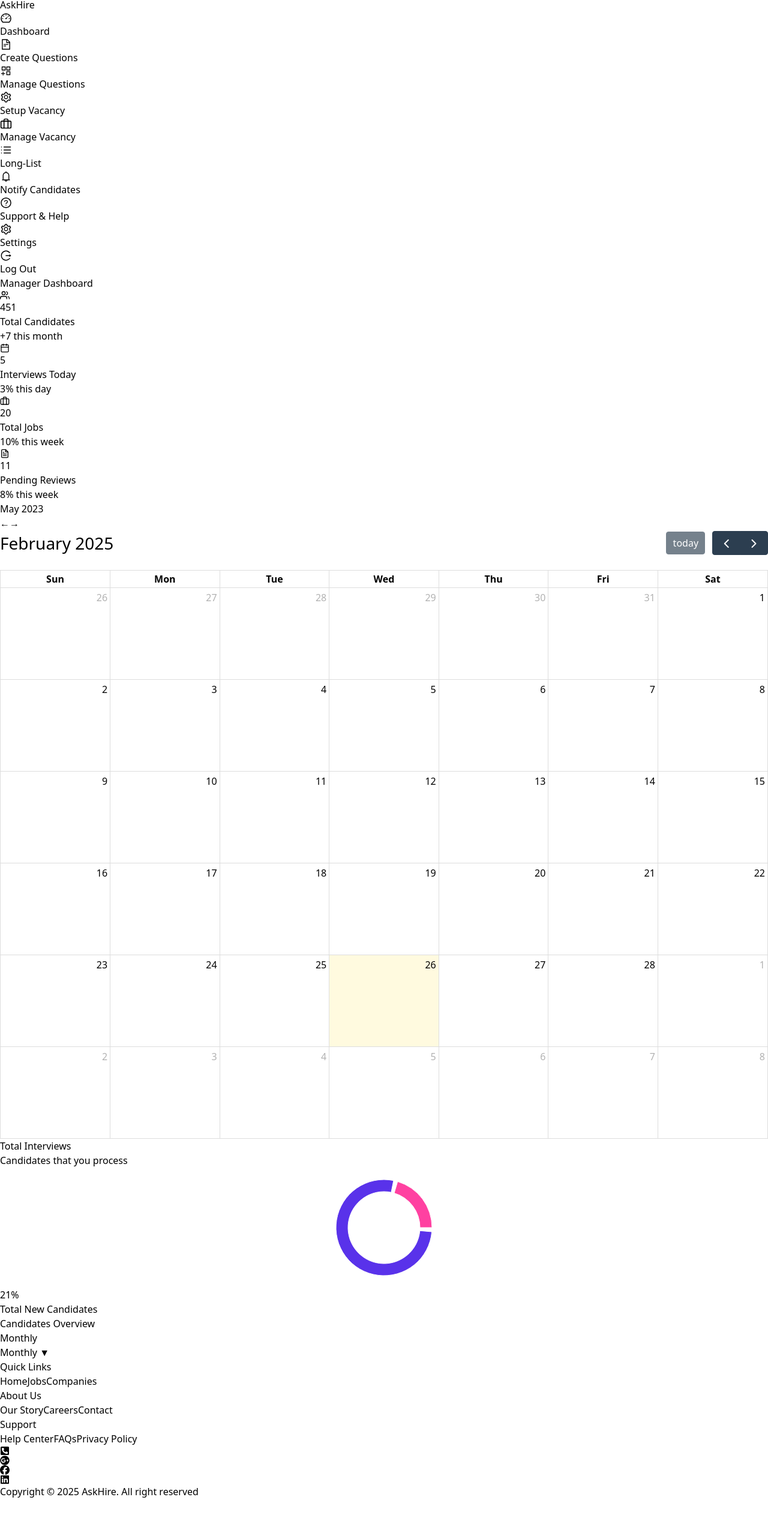
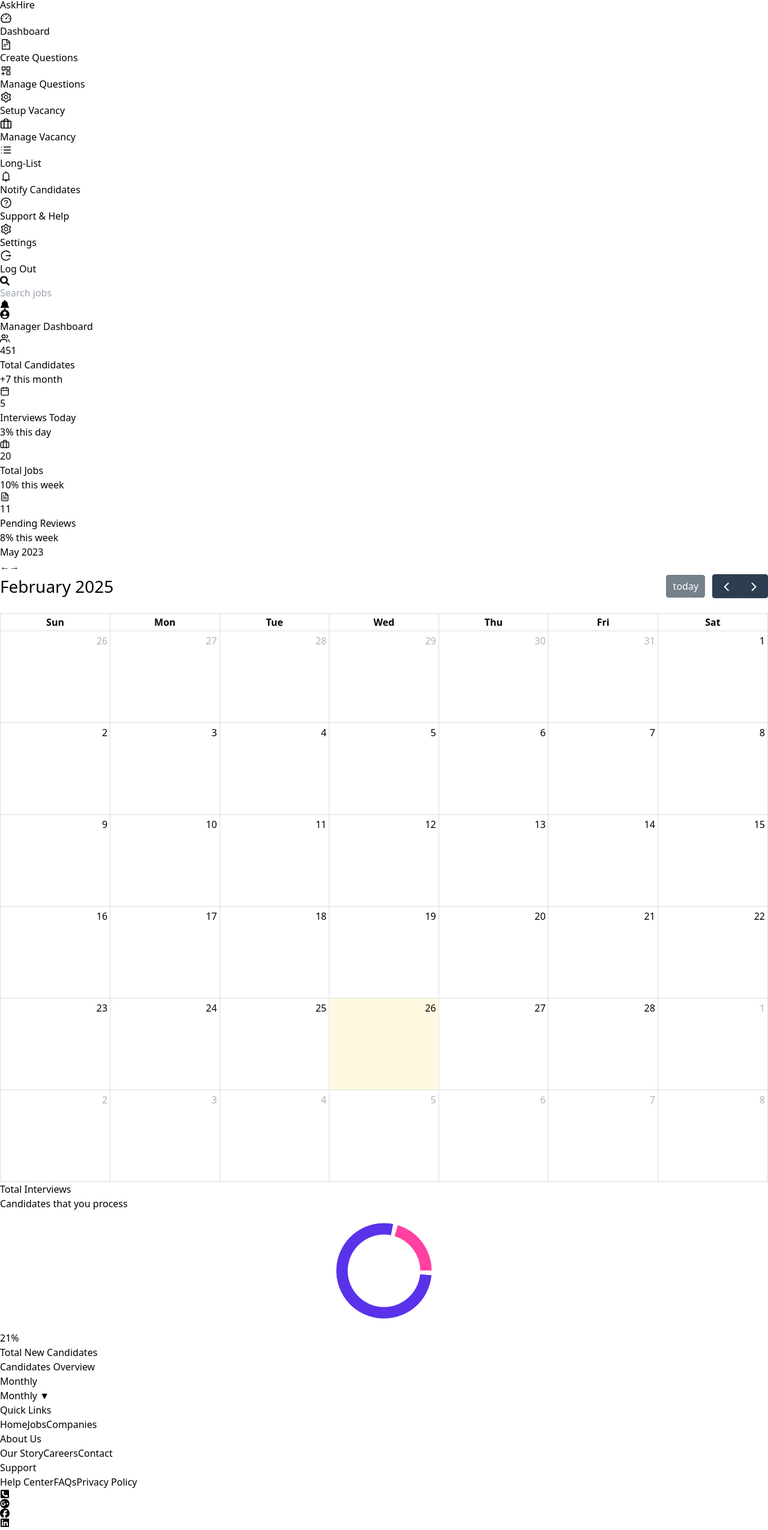
Before and after one commit to AskHire/AskHire-Frontend, a React (Vite) app: page /manager in a window 1280 px wide. Shown: the part 4-2554 px from the top of the page at 60% size. Before the commit the page ends 2502 px from the top, so only its background shows below. Built offline with nearby package versions, Linux system fonts and the light colour scheme.

Commit message:
New updates

```diff
--- a/src/components/Footer.jsx
+++ b/src/components/Footer.jsx
@@ -1,4 +1,4 @@
-import React from 'react'
+import React from "react";
 import { FaPhoneSquareAlt } from "react-icons/fa";
 import { FaGooglePlus } from "react-icons/fa";
 import { FaFacebook } from "react-icons/fa6";
@@ -7,52 +7,55 @@ import { FaLinkedin } from "react-icons/fa";
 const Footer = () => {
   return (
     <div>
-    <div>
+      {/* Top Footer Section */}
       <footer className="footer bg-blue-950 text-white p-10 flex justify-between">
-    <nav>
-      <h6 className="text-white font-bold text-lg">Quick Links</h6>
+        <nav className="flex flex-col">
+          <h6 className="text-white font-bold text-lg mb-2">Quick Links</h6>
           <a className="link link-hover">Home</a>
           <a className="link link-hover">Jobs</a>
           <a className="link link-hover">Companies</a>
         </nav>
-    <nav>
-      <h6 className="text-white font-bold text-lg">About Us</h6>
+        <nav className="flex flex-col">
+          <h6 className="text-white font-bold text-lg mb-2">About Us</h6>
           <a className="link link-hover">Our Story</a>
           <a className="link link-hover">Careers</a>
           <a className="link link-hover">Contact</a>
         </nav>
-    <nav>
-      <h6 className="text-white font-bold text-lg">Support</h6>
+        <nav className="flex flex-col">
+          <h6 className="text-white font-bold text-lg mb-2">Support</h6>
           <a className="link link-hover">Help Center</a>
           <a className="link link-hover">FAQs</a>
           <a className="link link-hover">Privacy Policy</a>
         </nav>
       </footer>
-</div>
 
-<footer className="footer bg-blue-950 text-white border-base-300 border-t px-10 py-4 justify-between">
-   <nav className="md:place-self-center md:justify-self-start">
-    <div className="grid grid-flow-col gap-10 ">
-      <a className='text-2xl'>
+      {/* Bottom Footer Section */}
+      <footer className="bg-blue-950 text-white border-t border-base-300 px-10 py-4">
+        <div className="flex justify-between items-center">
+          {/* Social Media Icons */}
+          <div className="flex gap-6">
+            <a className="text-2xl">
               <FaPhoneSquareAlt />
             </a>
-      <a className='text-2xl'>
+            <a className="text-2xl">
               <FaGooglePlus />
             </a>
-      <a className='text-2xl'>
+            <a className="text-2xl">
               <FaFacebook />
             </a>
-      <a className='text-2xl'>
+            <a className="text-2xl">
               <FaLinkedin />
             </a>
           </div>
-  </nav>
-  <nav className="md:place-self-center md:justify-self-end">
-  <p>Copyright © {new Date().getFullYear()} AskHire. All right reserved</p>
-  </nav>
+
+          {/* Copyright Text */}
+          <p className="text-sm text-gray-300">
+            Copyright © {new Date().getFullYear()} AskHire. All rights reserved.
+          </p>
+        </div>
       </footer>
     </div>
-  )
-}
+  );
+};
 
-export default Footer
+export default Footer;
--- /dev/null
+++ b/src/components/ManagerUpperbar.jsx
@@ -0,0 +1,27 @@
+import React from 'react';
+import { FaSearch, FaBell, FaUserCircle } from 'react-icons/fa';
+
+const ManagerUpperbar = () => {
+  return (
+    <div className="bg-gray-100 p-4 flex justify-end items-center">
+      {/* Search Bar */}
+      <div className="relative flex items-center bg-white px-4 py-2 rounded-full shadow-sm w-[400px]">
+        <FaSearch className="text-gray-400 mr-2" />
+        <input
+          type="text"
+          placeholder="Search jobs"
+          className="outline-none bg-transparent w-full text-gray-600"
+        />
+      </div>
+
+      {/* Icons Section */}
+      <div className="flex items-center ml-6 space-x-6">
+        <div className="border-r h-6 border-gray-300"></div>
+        <FaBell className="text-gray-700 text-xl cursor-pointer hover:text-gray-900" />
+        <FaUserCircle className="text-gray-700 text-2xl cursor-pointer hover:text-gray-900" />
+      </div>
+    </div>
+  );
+};
+
+export default ManagerUpperbar;
--- a/src/layout/Manager.jsx
+++ b/src/layout/Manager.jsx
@@ -1,7 +1,8 @@
 import React from "react";
 import { Outlet } from "react-router-dom";
 import Footer from "../components/Footer";
-import SidebarManager from "../components/SideBarManager";
+import SidebarManager from "../components/SidebarManager";
+import ManagerUpperbar from "../components/ManagerUpperbar";
 
 const Manager = () => {
   return (
@@ -14,8 +15,14 @@ const Manager = () => {
         </div>
 
         {/* Main Content */}
-        <div className="flex-1 p-6">
-          <Outlet />
+        <div className="flex flex-col flex-1">
+          {/* Upper Bar */}
+          <ManagerUpperbar />
+
+          {/* Main Dashboard Content */}
+          <div className="flex-1 bg-gray-100 px-6 pb-6">
+            <Outlet />
+          </div>
         </div>
       </div>
 
--- a/src/pages/Manager/CreateQuestions.jsx
+++ b/src/pages/Manager/CreateQuestions.jsx
@@ -33,7 +33,7 @@ const CreateQuestions = () => {
   };
 
   return (
-    <div className="p-6 bg-gray-100 min-h-screen">
+    <div className=" bg-gray-100 min-h-screen">
       <h1 className="text-3xl font-bold mb-6">Create Questions</h1>
 
       <form onSubmit={handleSubmit} className="bg-white p-6 rounded-lg shadow-md">
--- a/src/pages/Manager/ManageQuestions.jsx
+++ b/src/pages/Manager/ManageQuestions.jsx
@@ -54,7 +54,7 @@ const ManageQuestions = () => {
   };
 
   return (
-    <div className="p-6 bg-gray-100 min-h-screen">
+    <div className=" bg-gray-100 min-h-screen">
       <h1 className="text-3xl font-bold mb-6">Manage Questions</h1>
 
       {/* Job Role Dropdown */}
--- a/src/pages/Manager/ManageVacancy.jsx
+++ b/src/pages/Manager/ManageVacancy.jsx
@@ -13,7 +13,7 @@ const ManageVacancy = () => {
   ];
 
   return (
-    <div className="p-6 bg-gray-100 min-h-screen">
+    <div className=" bg-gray-100 min-h-screen">
       <h1 className="text-3xl font-bold mb-6">Manage Vacancy</h1>
 
       {/* Search and Sort Section */}
--- a/src/pages/Manager/ManagerDashboard.jsx
+++ b/src/pages/Manager/ManagerDashboard.jsx
@@ -68,7 +68,7 @@ const ManagerDashboard = () => {
   ];
 
   return (
-    <div className="p-6 bg-gray-100 min-h-screen">
+    <div className=" bg-gray-100 min-h-screen">
       <h1 className="text-3xl font-bold mb-6">Manager Dashboard</h1>
 
       {/* Stats Cards */}
--- a/src/pages/Manager/SetupVacancy.jsx
+++ b/src/pages/Manager/SetupVacancy.jsx
@@ -32,7 +32,7 @@ const SetupVacancy = () => {
   };
 
   return (
-    <div className="p-6 bg-gray-100 min-h-screen">
+    <div className=" bg-gray-100 min-h-screen">
       <h1 className="text-3xl font-bold mb-6">Setup Vacancy</h1>
 
       <form onSubmit={handleSubmit} className="bg-white p-6 rounded-lg shadow-md">
```
Lines whose indentation alone changed are shown as unchanged.
